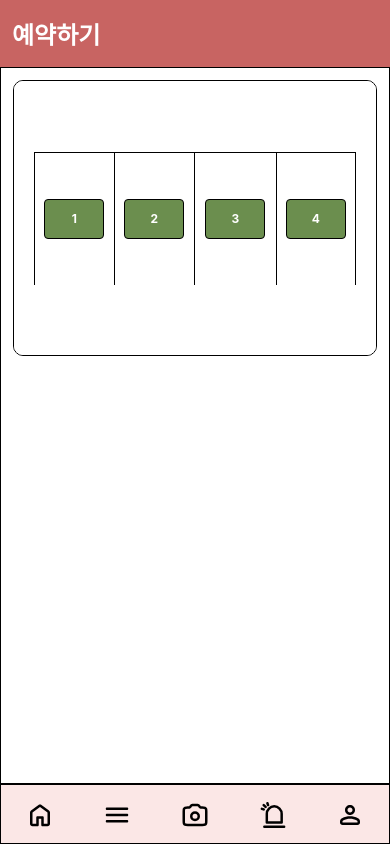
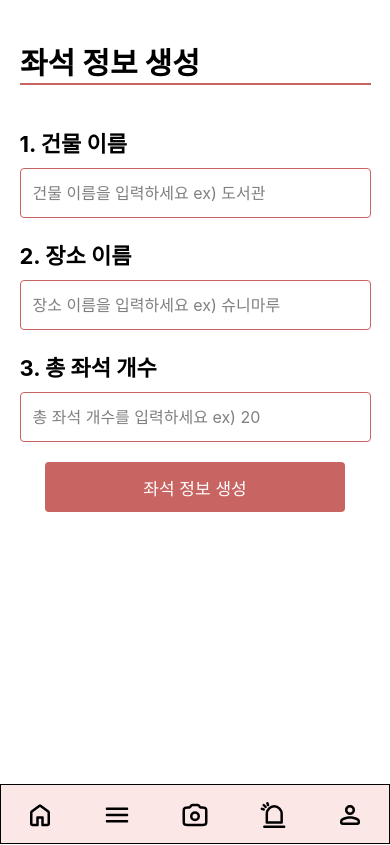
Before and after one commit to cinsy26/Campuseat_front, a React Native app: screen /CreateSeat in a window 390 px wide. Before the commit this address had no page. Built offline with nearby package versions, Linux system fonts and the light colour scheme.

Commit message:
Feat: create Seat Information admin screen 개발

```diff
--- a/App.tsx
+++ b/App.tsx
@@ -13,6 +13,7 @@ import Login from './src/screen/Login';
 import ReservationHome from './src/screen/ReservationHome';
 import Reservation from './src/screen/Reservation';
 import CreateQr from './src/screen/adminScreen/CreateQr';
+import CreateSeat from './src/screen/adminScreen/CreateSeat';
 
 const Stack = createNativeStackNavigator();
 
@@ -30,13 +31,14 @@ function AppNavigator(): React.JSX.Element {
       <View style={{flex: 1}}>
         <Stack.Navigator
           screenOptions={{headerShown: false}}
-          initialRouteName="Reservation">
+          initialRouteName="CreateSeat">
           <Stack.Screen name="Signup" component={SignupScreen} />
           <Stack.Screen name="Login" component={Login} />
           <Stack.Screen name="Home" component={Home} />
           <Stack.Screen name="ReservationHome" component={ReservationHome} />
           <Stack.Screen name="Reservation" component={Reservation} />
           <Stack.Screen name="CreateQr" component={CreateQr} />
+          <Stack.Screen name="CreateSeat" component={CreateSeat} />
         </Stack.Navigator>
 
         {/* 로그인/회원가입 화면이 아닐 때만 하단바 렌더링 */}
--- a/src/api/admin.ts
+++ b/src/api/admin.ts
@@ -26,3 +26,25 @@ export const createQR = async ({
     throw err.response?.data || {message: 'QR 생성 실패'};
   }
 };
+
+export const createSeatInformation = async ({
+  buildingName,
+  locationName,
+  seatCount,
+}: {
+  buildingName: string;
+  locationName: string;
+  seatCount: number;
+}) => {
+  try {
+    const response = await axios.post('/api/admin/seat/create', {
+      buildingName,
+      locationName,
+      seatCount,
+    });
+    return response.data;
+  } catch (error: unknown) {
+    const err = error as AxiosError;
+    throw err.response?.data || {message: '좌석 정보 생성 실패'};
+  }
+};
--- a/src/components/reservation/ChooseSeat.tsx
+++ b/src/components/reservation/ChooseSeat.tsx
@@ -0,0 +1,105 @@
+import React from 'react';
+//import {useState} from 'react';
+import {View, Text, StyleSheet} from 'react-native';
+import {SeatTypeColor} from '../../util/color';
+
+type ChoosePlaceProps = {
+  place: string;
+  location: string;
+  availableSeats: number;
+  placeStatus: number;
+};
+
+const ChooseSeat = ({
+  place,
+  location,
+  availableSeats,
+  placeStatus,
+}: ChoosePlaceProps) => {
+  const circleColor = SeatTypeColor(placeStatus);
+
+  return (
+    <View style={styles.wrapper}>
+      <View style={styles.container}>
+        <View style={styles.placeContainer}>
+          <View style={[styles.circle, {backgroundColor: circleColor}]} />
+          <Text style={styles.place}>{place}</Text>
+          <Text style={styles.text}>{location}</Text>
+        </View>
+        <Text style={styles.place}>N번 좌석</Text>
+      </View>
+      <View style={styles.reservationStatus}>
+        <Text style={styles.place}>예약 불가</Text>
+      </View>
+    </View>
+  );
+};
+
+export default ChooseSeat;
+
+const styles = StyleSheet.create({
+  wrapper: {
+    width: '100%',
+    borderRadius: 10,
+    justifyContent: 'center',
+
+    alignSelf: 'center',
+    borderColor: '#C86462', // 테두리 색상
+    borderWidth: 1, // 테두리 두께
+
+    backgroundColor: '#fff',
+    flexDirection: 'row',
+    alignItems: 'center', // 세로 중앙 정렬 (선택사항)
+    //gap: 12, // RN 0.71 이상부터 지원됨. 아니면 marginRight 사용
+  },
+  container: {
+    //height: '40%',
+    width: '70%',
+    gap: 10,
+    //borderRadius: 10,
+    flexDirection: 'column', // 세로 정렬 유지
+    //alignItems: 'center',
+    justifyContent: 'center',
+
+    alignSelf: 'center',
+    padding: 10,
+    //borderColor: '#C86462', // 테두리 색상
+    //borderWidth: 1, // 테두리 두께
+
+    //backgroundColor: '#fff',
+  },
+  placeContainer: {
+    //이 안 컴포넌트 가로배치
+    flexDirection: 'row',
+    alignItems: 'center',
+    gap: 10,
+    //borderWidth: 1,
+  },
+  circle: {
+    width: 15,
+    height: 15,
+    borderRadius: 7.5,
+    backgroundColor: '#000', // 기본값, 실제는 위에서 override
+  },
+  place: {
+    fontSize: 20,
+    fontWeight: 'bold',
+  },
+  text: {
+    fontSize: 15,
+    fontWeight: 'normal',
+    color: '#000',
+  },
+  titlebold: {
+    fontSize: 40,
+    fontWeight: 'bold',
+    color: '#000',
+  },
+  reservationStatus: {
+    borderWidth: 1,
+    width: '30%',
+    padding: 10,
+    justifyContent: 'center', // 세로 가운데 정렬
+    alignItems: 'center',
+  },
+});
--- a/src/screen/Reservation.tsx
+++ b/src/screen/Reservation.tsx
@@ -6,17 +6,20 @@ import SafeContainer from './SafeContainer';
 import ReservationLayout from '../components/reservation/Layout';
 import MultiflexMap from '../components/reservation/seatMap/Multiflex';
 import SwunimaruMap from '../components/reservation/seatMap/Swunimaru';
+import ChooseSeat from '../components/reservation/ChooseSeat';
 
 export default function Reservation() {
   return (
     <SafeContainer>
-      <ReservationLayout title="예약하기">
+      <ReservationLayout title="좌석 예약하기 - 슈니마루">
         <View style={styles.content}>
           <View style={styles.mapbox}>
             {/*<MultiflexMap />*/}
             <SwunimaruMap />
           </View>
-          <View style={styles.seatListBox} />
+          <View style={styles.seatListBox}>
+            <ChooseSeat />
+          </View>
         </View>
       </ReservationLayout>
     </SafeContainer>
@@ -54,9 +57,8 @@ const styles = StyleSheet.create({
     alignSelf: 'center',
     padding: 10,
     //borderColor: '#C86462', // 테두리 색상
-    //borderWidth: 1, // 테두리 두께
+    borderWidth: 1, // 테두리 두께
     backgroundColor: '#fff',
-    //backgroundColor: '#C86462',
   },
   circle: {
     width: 15,
--- /dev/null
+++ b/src/screen/adminScreen/CreateSeat.tsx
@@ -0,0 +1,121 @@
+import React from 'react';
+import {useState} from 'react';
+import {
+  View,
+  //Text,
+  StyleSheet,
+  KeyboardAvoidingView,
+  ScrollView,
+  Platform,
+  Alert,
+} from 'react-native';
+import AdminLayout from './AdminLayout';
+import LabeledItem from '../../components/createQr/LabeledItem';
+
+import UserInput from '../../components/share/UserInput';
+import VerifyButton from '../../components/user/VerifyButton';
+
+import {createSeatInformation} from '../../api/admin';
+
+export default function CreateSeat() {
+  const [buildingName, setBuildingName] = useState('');
+  const [locationName, setLocationName] = useState('');
+  const [seatCount, setSeatCount] = useState('');
+
+  return (
+    <AdminLayout title="좌석 정보 생성">
+      <KeyboardAvoidingView
+        behavior={Platform.OS === 'ios' ? 'padding' : 'height'}
+        keyboardVerticalOffset={20}
+        style={{flex: 1}}>
+        <ScrollView contentContainerStyle={{flexGrow: 1}}>
+          <View style={styles.content}>
+            <View style={styles.box} />
+            <View style={styles.labelContainer}>
+              <LabeledItem label="1. 건물 이름" />
+              <UserInput
+                width={'100%'}
+                value={buildingName}
+                onChangeText={setBuildingName}
+                placeholder="건물 이름을 입력하세요 ex) 도서관"
+              />
+            </View>
+            <View style={styles.labelContainer}>
+              <LabeledItem label="2. 장소 이름" />
+              <UserInput
+                width={'100%'}
+                value={locationName}
+                onChangeText={setLocationName}
+                placeholder="장소 이름을 입력하세요 ex) 슈니마루"
+              />
+            </View>
+            <View style={styles.labelContainer}>
+              <LabeledItem label="3. 총 좌석 개수" />
+              <UserInput
+                width={'100%'}
+                value={seatCount}
+                onChangeText={setSeatCount}
+                placeholder="총 좌석 개수를 입력하세요 ex) 20"
+              />
+            </View>
+            <VerifyButton
+              label="좌석 정보 생성"
+              onPress={async () => {
+                try {
+                  await createSeatInformation({
+                    // 함수명 변경
+                    buildingName,
+                    locationName,
+                    seatCount: parseInt(seatCount),
+                  });
+                  Alert.alert('성공', '좌석 정보가 생성되었습니다.');
+                  // 입력값 초기화
+                  setBuildingName('');
+                  setLocationName('');
+                  setSeatCount('');
+                } catch (err: any) {
+                  console.error('❌ 좌석 생성 실패:', err);
+
+                  Alert.alert(
+                    '오류',
+                    err.message || '좌석 생성 중 오류가 발생했습니다.',
+                  );
+                }
+              }}
+            />
+          </View>
+        </ScrollView>
+      </KeyboardAvoidingView>
+    </AdminLayout>
+  );
+}
+
+const styles = StyleSheet.create({
+  //wrapper: {
+  //flex: 1,
+  //justifyContent: 'space-between', // 상단 내용과 하단 바 사이 공간 분배
+  //backgroundColor: '#fff',
+  //},
+  content: {
+    flex: 1,
+    alignItems: 'center',
+    gap: 20,
+    //borderWidth: 1,
+  },
+  wrapper: {
+    flex: 1,
+    backgroundColor: '#fff',
+  },
+  labelContainer: {
+    width: '90%',
+    backgroundColor: '#fff',
+    //borderWidth: 1,
+    gap: 10,
+  },
+  box: {
+    width: '100%',
+    height: '3%',
+    backgroundColor: '#fff',
+    //borderWidth: 1,
+  },
+});
```
